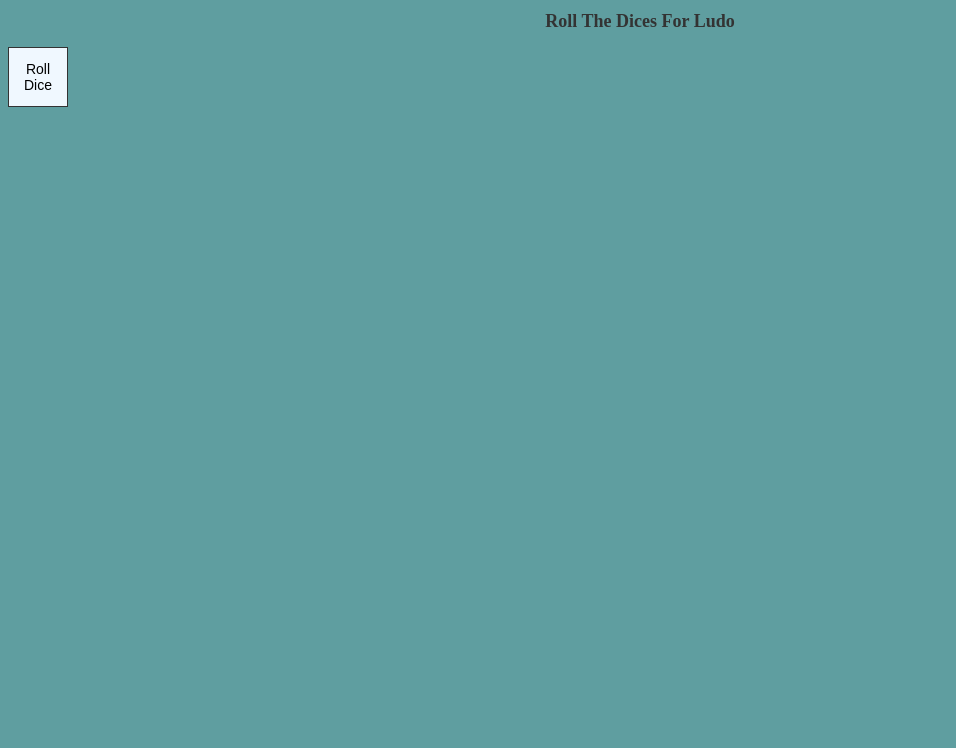
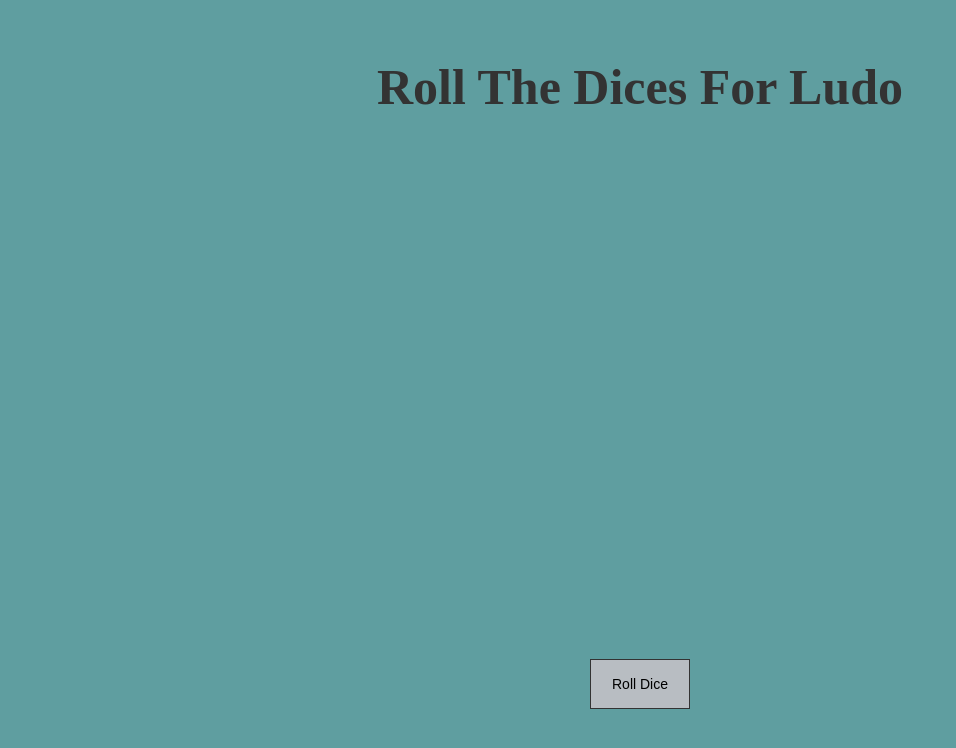
Before and after one commit to faizak2521/dice-roller, a plain HTML site: page index.html in a window 1280 px wide. Shown: the whole page, without its empty margins (0-956 px from the left). Drawn offline with Linux system fonts and the light colour scheme.

Commit message:
Added theme and buttons

```diff
--- a/index.html
+++ b/index.html
@@ -8,7 +8,8 @@
 <body>
     <script src="script.js"></script>
     <h1 class="title">Roll The Dices For Ludo</h1>
-    <button class="roll-btn">Roll Dice</button>
-
+    <div class="wrapper">
+        <button class="roll-btn">Roll Dice</button>
+    </div>
 </body>
 </html>
--- a/styler.css
+++ b/styler.css
@@ -13,14 +13,24 @@ html, body {
 
 .title {
     text-align: center;
-    font-size: large;
+    margin-top: 50px;
+    font-size: 50px;
 }
 
 .roll-btn {
-    width: 60px;
-    height: 60px;
+    margin-top: 500px;
+    width: 100px;
+    height: 50px;
     font-size: 14px;
     border: 1px solid #333;
-    background-color: aliceblue;
+    background-color: rgb(184, 189, 194);
     cursor: pointer;
 }
+.wrapper {
+    text-align: center;
+}
+
+.roll-btn:active {
+    transform: scale(0.95);
+    background-color: #e0e0e0;
+}
```
